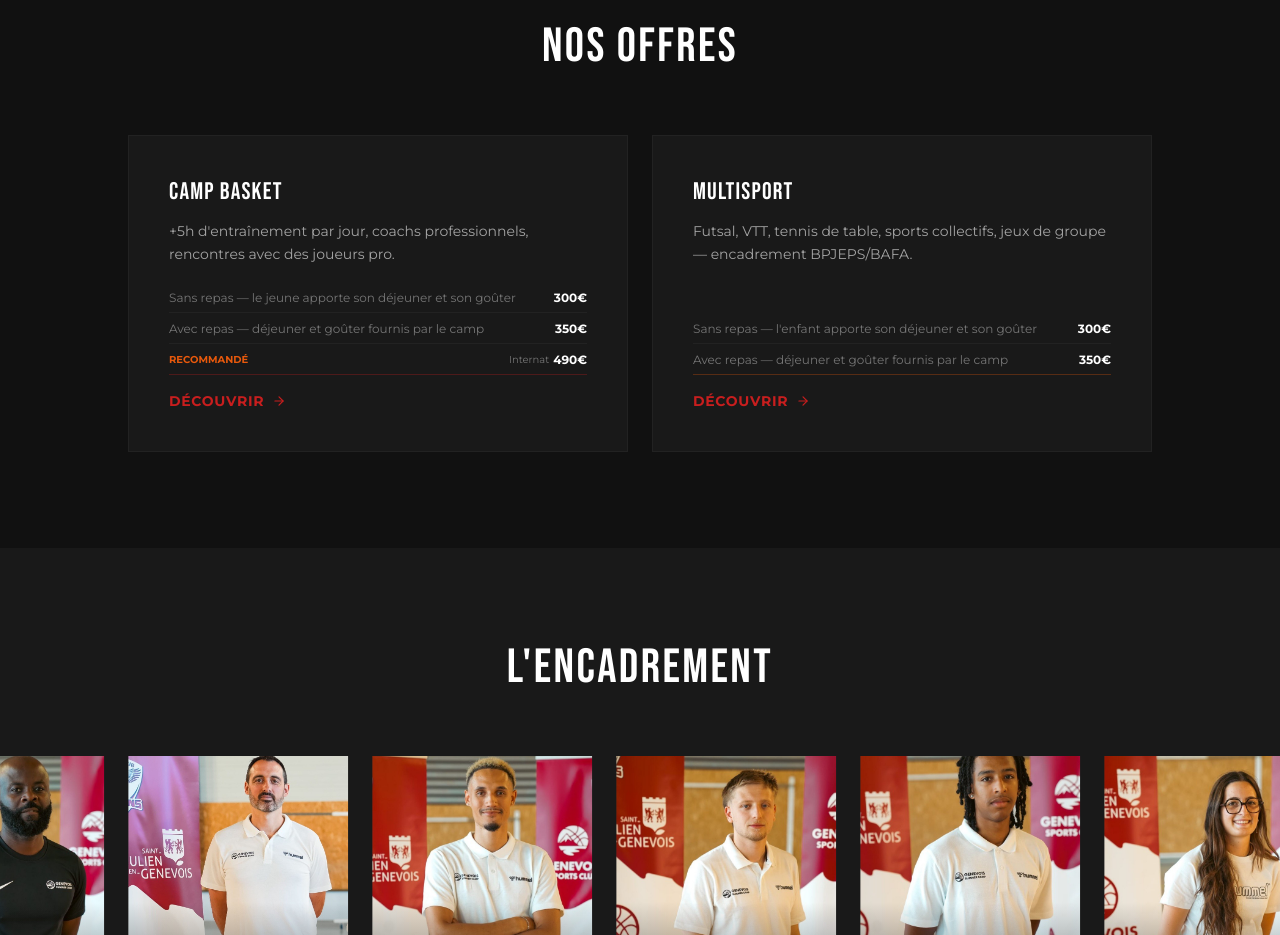
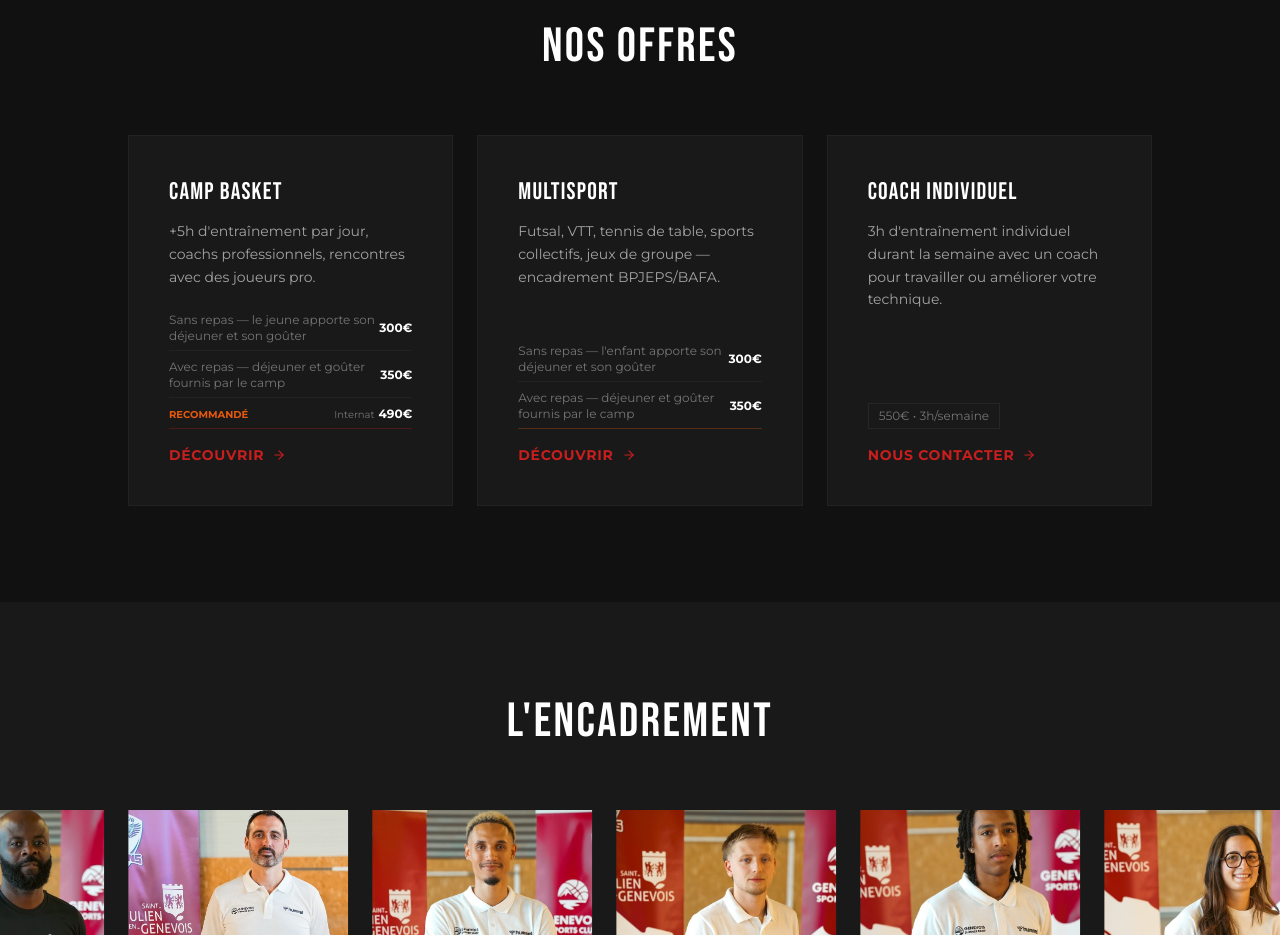
Before and after one commit to rayantech-iot/summer-camp-St-Ju, a Next.js app: page / in a window 1280 px wide. Shown: the part 2000-2935 px from the top of the page. Built offline with nearby package versions, Linux system fonts and the light colour scheme; no server answers; the database is empty.

Commit message:
Restore Coach Individuel offre avec tarif 550€ / 3h

```diff
--- a/src/app/page.tsx
+++ b/src/app/page.tsx
@@ -204,7 +204,7 @@ export default function Home() {
             <h2 className="font-heading text-4xl sm:text-5xl text-gsc-white tracking-wider text-center mb-16">
               {t('offers.title')}
             </h2>
-            <div className="grid grid-cols-1 md:grid-cols-2 gap-6">
+            <div className="grid grid-cols-1 md:grid-cols-3 gap-6">
               <Link href="/camp-basket" className="group block">
                 <div className="bg-gsc-gray/20 p-8 sm:p-10 border border-gsc-gray/30 group-hover:border-gsc-red/50 transition-all h-full flex flex-col">
                   <h3 className="font-heading text-2xl text-gsc-white tracking-wider">{t('offers.basket.title')}</h3>
@@ -252,6 +252,20 @@ export default function Home() {
                   <span className="mt-4 inline-flex items-center gap-2 text-gsc-red font-bold uppercase text-sm tracking-wider group-hover:gap-3 transition-all">
                     {t('offers.multi.cta')} <ArrowRight size={14} />
                   </span>
+                </div>
+              </Link>
+              <Link href="/contact" className="group block">
+                <div className="bg-gsc-gray/20 p-8 sm:p-10 border border-gsc-gray/30 group-hover:border-gsc-red/50 transition-all h-full flex flex-col">
+                  <h3 className="font-heading text-2xl text-gsc-white tracking-wider">{t('offers.coach.title')}</h3>
+                  <p className="mt-3 text-gsc-white/60 text-sm leading-relaxed flex-1">
+                    {t('offers.coach.desc')}
+                  </p>
+                  <div className="mt-6 flex flex-wrap gap-2 text-xs text-gsc-white/40">
+                    <span className="border border-gsc-gray/40 px-2.5 py-1">{t('offers.coach.perDay')}</span>
+                  </div>
+                  <div className="mt-4 flex items-center gap-2 text-gsc-red font-bold uppercase text-sm tracking-wider group-hover:gap-3 transition-all">
+                    {t('offers.coach.contact')} <ArrowRight size={14} />
+                  </div>
                 </div>
               </Link>
             </div>
--- a/src/lib/i18n/translations.ts
+++ b/src/lib/i18n/translations.ts
@@ -55,9 +55,9 @@ const fr: Translations = {
   'offers.multi.desc': 'Futsal, VTT, tennis de table, sports collectifs, jeux de groupe — encadrement BPJEPS/BAFA.',
   'offers.multi.cta': 'Découvrir',
   'offers.coach.title': 'Coach Individuel',
-  'offers.coach.desc': 'Une séance individuelle d\'une heure chaque jour avec un coach professionnel pour un accompagnement personnalisé et une progression accélérée.',
+  'offers.coach.desc': '3h d\'entraînement individuel durant la semaine avec un coach pour travailler ou améliorer votre technique.',
   'offers.coach.contact': 'Nous contacter',
-  'offers.coach.perDay': '1h/jour • Sur mesure',
+  'offers.coach.perDay': '550€ • 3h/semaine',
 
   // Coaching section
   'coaching.title': "L'encadrement",
@@ -344,9 +344,9 @@ const en: Translations = {
   'offers.multi.desc': 'Futsal, mountain biking, table tennis, team sports, group games — BAFA certified.',
   'offers.multi.cta': 'Discover',
   'offers.coach.title': 'Personal Coaching',
-  'offers.coach.desc': 'A one-hour individual session every day with a professional coach for personalized guidance and accelerated progress.',
+  'offers.coach.desc': '3 hours of individual training during the week with a coach to work on or improve your technique.',
   'offers.coach.contact': 'Contact us',
-  'offers.coach.perDay': '1h/day • Tailored program',
+  'offers.coach.perDay': '€550 • 3h/week',
 
   // Coaching section
   'coaching.title': 'Our coaches',
```
